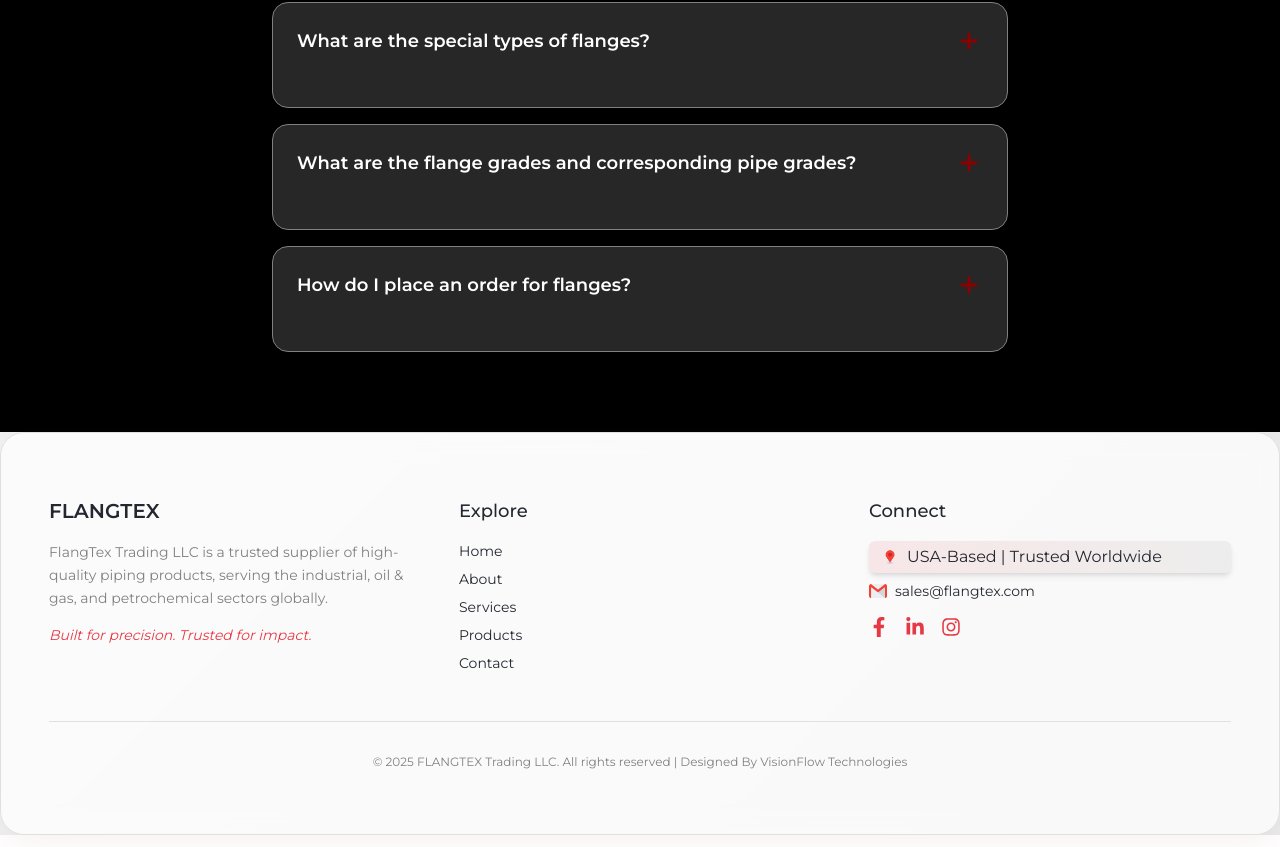
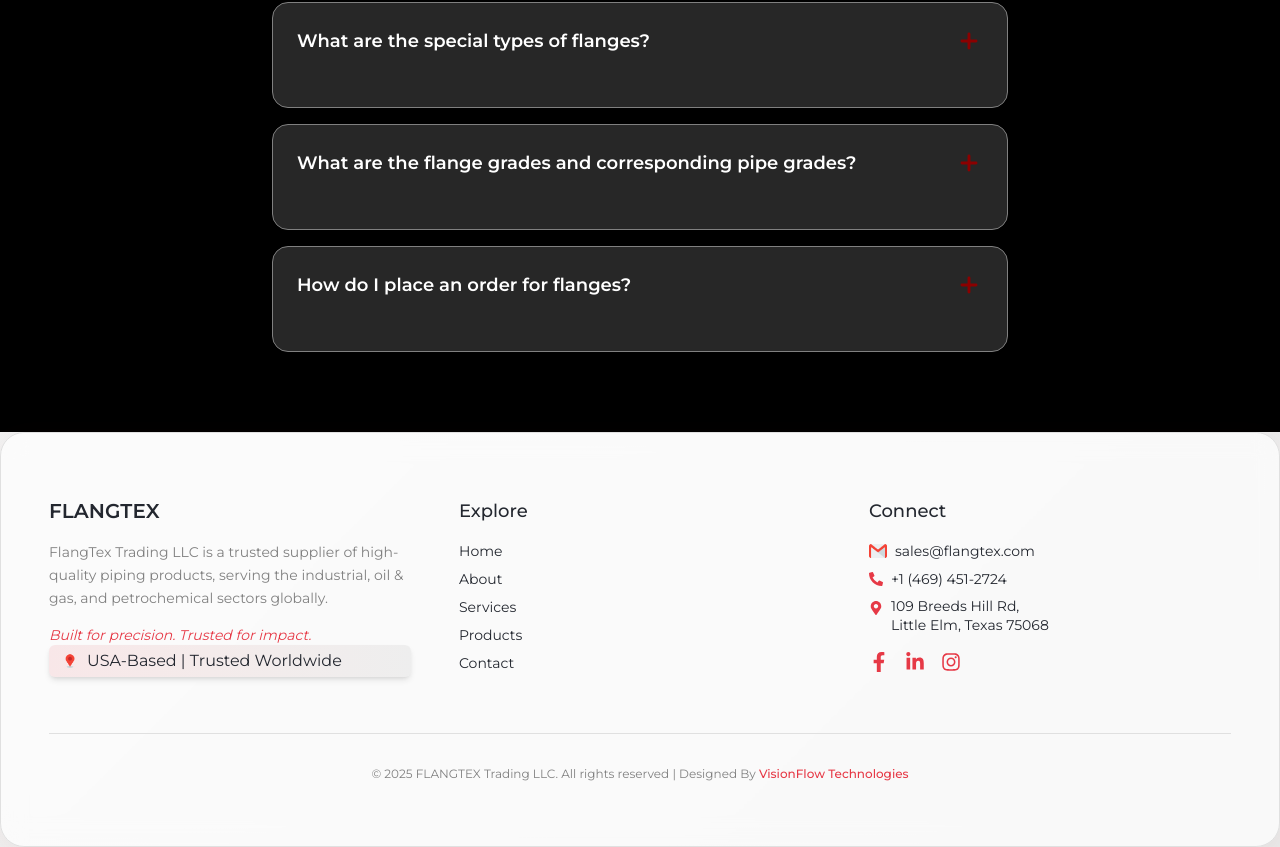
Before and after one commit to hkhlifo/FlagTex, a Next.js app: page /faq in a window 1280 px wide. Shown: the part 1228-2075 px from the top of the page. Built offline with nearby package versions, Linux system fonts and the light colour scheme.

Commit message:
Added a whatsapp floating icon

```diff
--- a/app/components/Footer.js
+++ b/app/components/Footer.js
@@ -1,9 +1,8 @@
 import React from 'react';
 import Link from 'next/link';
-import { FaFacebookF, FaLinkedinIn, FaInstagram } from 'react-icons/fa';
+import { FaFacebookF, FaLinkedinIn, FaInstagram, FaPhoneAlt, FaMapMarkerAlt } from 'react-icons/fa';
 
 const Footer = () => {
-
   const socialLinks = [
     { icon: <FaFacebookF />, label: 'Facebook', href: '#' },
     { icon: <FaLinkedinIn />, label: 'LinkedIn', href: '#' },
@@ -12,7 +11,8 @@ const Footer = () => {
 
   return (
     <footer className="glass bg-gradient-to-br from-[#f9f9f9] via-[#eaeaea] to-[#f9f9f9] text-[#23272f] px-6 md:px-12 py-16 font-[Montserrat] z-20">
-  <div className="max-w-7xl mx-auto grid grid-cols-1 md:grid-cols-3 gap-12 border-b border-[#e0e0e0] pb-12">
+      <div className="max-w-7xl mx-auto grid grid-cols-1 md:grid-cols-3 gap-12 border-b border-[#e0e0e0] pb-12">
+        {/* Brand */}
         <div>
           <h3 className="text-xl font-semibold text-[#23272f] mb-4">FLANGTEX</h3>
           <p className="text-sm leading-relaxed text-[#808080]">
@@ -21,9 +21,19 @@ const Footer = () => {
           <p className="text-sm italic text-[#e63946] mt-4">
             Built for precision. Trusted for impact.
           </p>
-
+          <div className="flex items-center gap-2 mb-2 px-3 py-1 rounded-md bg-gradient-to-r from-[#e63946]/10 to-[#808080]/10 text-[#23272f] shadow-md">
+            <img
+              src="/icons/gps.png"
+              alt="Located"
+              width={18}
+              height={18}
+              className="object-contain"
+            />
+            <span>USA-Based | Trusted Worldwide</span>
+          </div>
         </div>
 
+        {/* Navigation */}
         <div>
           <h4 className="text-lg font-medium text-[#23272f] mb-4">Explore</h4>
           <ul className="space-y-2 text-sm">
@@ -35,20 +45,14 @@ const Footer = () => {
           </ul>
         </div>
 
+        {/* Contact */}
         <div>
           <h4 className="text-lg font-medium text-[#23272f] mb-4">Connect</h4>
-          <div className="flex items-center gap-2 mb-2 px-3 py-1 rounded-md bg-gradient-to-r from-[#e63946]/10 to-[#808080]/10 text-[#23272f] shadow-md">
-            <img
-              src="/icons/gps.png"
-              alt="Located"
-              width={18}
-              height={18}
-              className="object-contain"
-            />
-            <span>USA-Based | Trusted Worldwide</span>
-          </div>
 
-          <div className="flex items-center gap-2 text-sm mb-4">
+          {/* Location */}
+
+          {/* Email */}
+          <div className="flex items-center gap-2 text-sm mb-2">
             <img
               src="/icons/gmail.png"
               alt="Email Icon"
@@ -58,6 +62,23 @@ const Footer = () => {
             />
             <span className="text-[#23272f]">sales@flangtex.com</span>
           </div>
+
+          {/* Phone */}
+          <div className="flex items-center gap-2 text-sm mb-2">
+            <FaPhoneAlt className="text-[#e63946]" />
+            <span className="text-[#23272f]">+1 (469) 451-2724</span>
+          </div>
+
+          {/* Address */}
+          <div className="flex items-start gap-2 text-sm mb-4">
+            <FaMapMarkerAlt className="mt-1 text-[#e63946]" />
+            <span className="text-[#23272f] leading-snug">
+              109 Breeds Hill Rd,<br />
+              Little Elm, Texas 75068
+            </span>
+          </div>
+
+          {/* Social */}
           <div className="flex gap-4">
             {socialLinks.map(({ icon, label, href }) => (
               <Link key={label} href={href} aria-label={label}>
@@ -67,13 +88,20 @@ const Footer = () => {
               </Link>
             ))}
           </div>
-
         </div>
       </div>
 
-
-  <div className="text-center text-xs text-[#808080] pt-8">
-        © {new Date().getFullYear()} FLANGTEX Trading LLC. All rights reserved | Designed By VisionFlow Technologies
+      {/* Footer Note */}
+      <div className="text-center text-xs text-[#808080] pt-8">
+        © {new Date().getFullYear()} FLANGTEX Trading LLC. All rights reserved | Designed By{' '}
+        <a
+          href="https://www.visionflowtech.com"
+          target="_blank"
+          rel="noopener noreferrer"
+          className="text-[#e63946] cursor-pointer hover:text-[#23272f] transition-colors duration-300 font-medium"
+        >
+          VisionFlow Technologies
+        </a>
       </div>
     </footer>
   );
--- a/app/page.js
+++ b/app/page.js
@@ -1,7 +1,8 @@
 'use client';
 
+import React from 'react';
 import Link from 'next/link';
-import React from 'react';
+import { FaWhatsapp } from 'react-icons/fa';
 import { Fade, Slide, Zoom } from 'react-awesome-reveal';
 
 const Home = () => {
@@ -200,6 +201,24 @@ const Home = () => {
         </section>
 
       </div>
+
+      {/* Whatsapp icon */}
+      <a
+        href="https://wa.me/14694512724"
+        target="_blank"
+        rel="noopener noreferrer"
+        aria-label="Chat on WhatsApp"
+        className="fixed bottom-6 right-6 z-50 bg-[#25D366] text-white p-4 rounded-full shadow-xl hover:scale-105 hover:shadow-[0_0_20px_#25D366] transition-all duration-300 animate-bounce group"
+      >
+        {/* Tooltip */}
+        <span className="absolute right-full mr-3 top-1/2 -translate-y-1/2 bg-[#23272f] text-white text-xs px-3 py-1 rounded-md shadow-lg opacity-0 group-hover:opacity-100 transition-opacity duration-300 whitespace-nowrap">
+          Chat with FlangTex
+        </span>
+
+        {/* WhatsApp Icon */}
+        <FaWhatsapp className="w-6 h-6 group-hover:scale-110 transition-transform duration-300" />
+      </a>
+
     </div>
   );
 };
```
